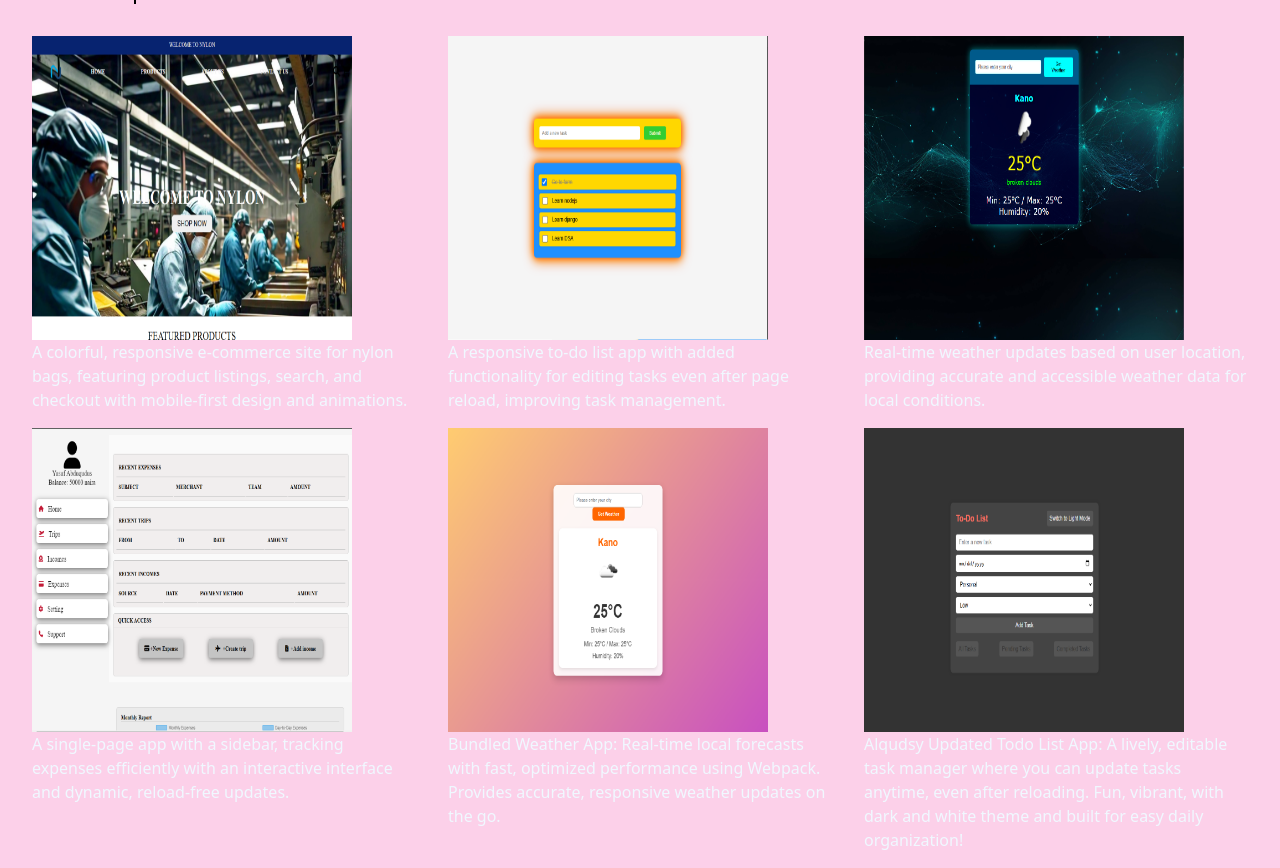
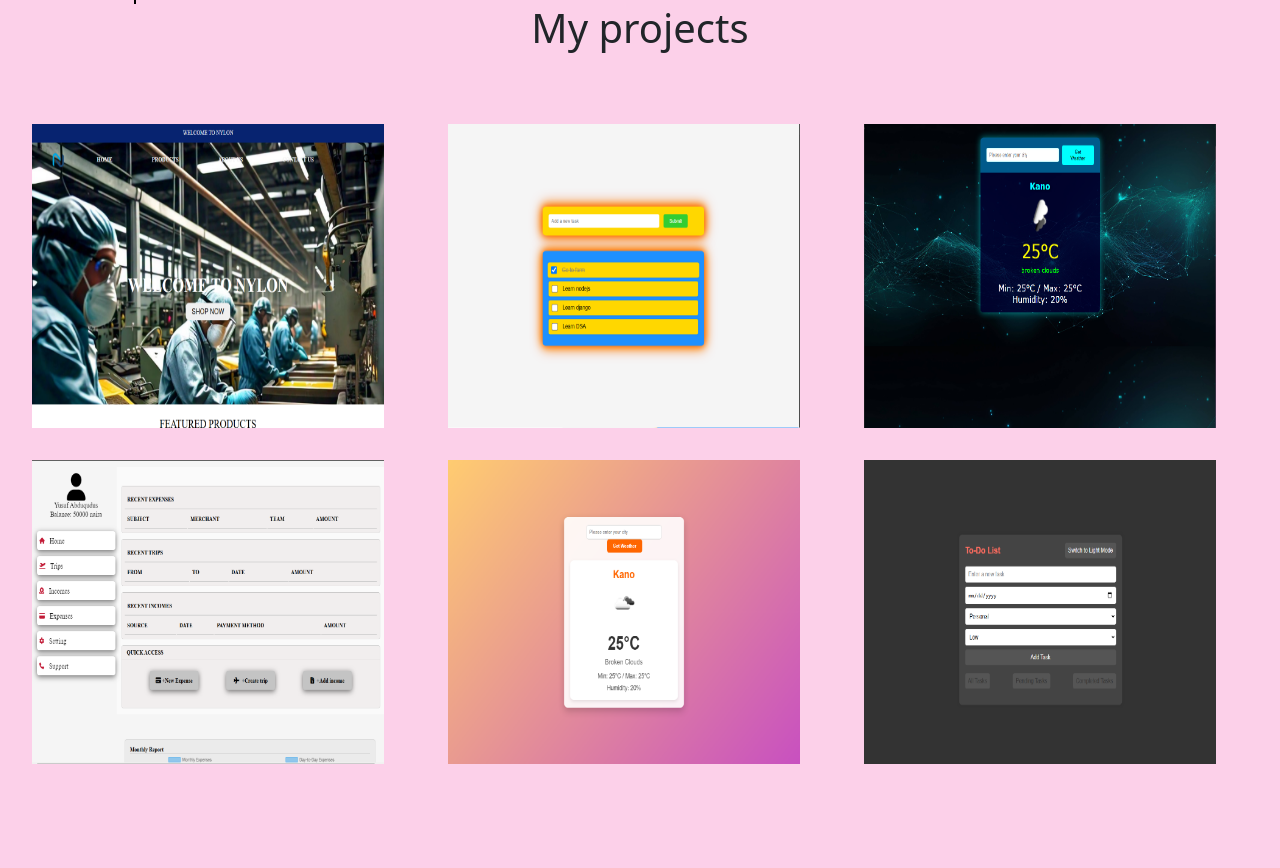
Before and after one commit to Alqudusy/portfolio, a plain HTML site: page index.html in a window 1280 px wide. Shown: the part 1918-2786 px from the top of the page. After the commit the page ends 2682 px from the top, so only its background shows below. Drawn offline with nearby package versions, Linux system fonts and the light colour scheme.

Commit message:
Updated the styles

```diff
--- a/index.html
+++ b/index.html
@@ -32,7 +32,7 @@
         </div>
         <img src="myself.png" alt="alqudusy" id="my-pic">
     </main>
-    <h1 style="text-align: center; z-index: 2; transform: translateY(-3rem);">My stacks</h1>
+    <h1 style="text-align: center; z-index: 2; transform: translateY(-3rem);">My Skills</h1>
     <div class="marquee-container overflow-hidden shadow-sm">
         <div class="marquee-content d-flex align-items-center">
           <div class="marquee-item px-4 py-2"><i class="fa-brands fa-html5"></i><P>HTML</P></div>
@@ -87,37 +87,37 @@
             </li>
         </ul>
     </div>
+    <h1>My projects</h1>
     <div id="projects">
         <a href="http://" id="project">
             <img src="nylon.png" alt="Nylon e-commerce website"/>
-            <p>A colorful, responsive e-commerce site for nylon bags,
-                 featuring product listings, search, and checkout with
-                  mobile-first design and animations.</p>
+            <p id="project-description">A colorful, responsive e-commerce site for nylon bags with product listings,
+                 search, and checkout, built with mobile-first design.</p>
         </a>
         <a href="http://" id="project">
             <img src="todolist-app.png" alt="updated todo list"/>
-            <p> A responsive to-do list app with added functionality for editing tasks even after page reload,
+            <p id="project-description"> A responsive to-do list app with added functionality for editing tasks even after page reload,
                  improving task management.</p>
         </a>
         <a href="http://" id="project">
             <img src="weather-app.png" alt="Weather web app"/>
-            <p>Real-time weather updates based on user location,
+            <p id="project-description">Real-time weather updates based on user location,
                  providing accurate and accessible weather data for local conditions.</p>
         </a>
         <a href="http://" id="project">
             <img src="expense-tracker.png" alt="Expense tracker"/>
-            <p> A single-page app with a sidebar,
+            <p id="project-description"> A single-page app with a sidebar,
                  tracking expenses efficiently with an interactive interface and dynamic, reload-free updates.</p>
         </a>
         <a href="http://" id="project">
             <img src="webpack-weather-app.png" alt="Webpack weather weather app">
-            <p>Bundled Weather App: Real-time local forecasts with fast,
-                optimized performance using Webpack. Provides accurate, responsive weather updates on the go.</p>
+            <p id="project-description">Real-time local forecasts with fast,
+                optimized performance using Webpack. accurate, responsive weather updates on the go.</p>
         </a>
         <a href="http://" id="project">
             <img src="updated-todo.png" alt="Updated todo webapp"/>
-            <p>Alqudsy Updated Todo List App: A lively, editable task manager where you can update tasks anytime,
-                 even after reloading. Fun, vibrant, with dark and white theme and built for easy daily organization!</p>
+            <p id="project-description">Editable task manager with dark and light themes. Update tasks anytime,
+                 even after reload, for easy organization!</p>
         </a>
     </div>
 </body>
--- a/projects.css
+++ b/projects.css
@@ -7,12 +7,27 @@
     margin-top: 2rem;
 }
 #project {
+    position: relative;
     width: 30%;
     height: 20%;
     text-decoration: none;
     color: aliceblue;
+    margin-top: 2rem;
 }
 #project img {
-    width: 20rem;
+    width: 22rem;
     height: 19rem;
 }
+#project-description {
+    display: none;
+    background-color: rgba(224, 121, 190, 0.342);
+    width: 90%;
+    text-align: center;
+}
+#project:hover #project-description {
+    position: absolute;
+    display: block;
+    left: 1rem;
+    transform: translateY(-5rem);
+    border-radius: 5px;
+}
--- a/styles.css
+++ b/styles.css
@@ -1,6 +1,5 @@
 * {
     box-sizing: border-box;
-    transition: all 0.5s ease-in-out;
 }
 body {
     background-color: #f200892f !important;
```
